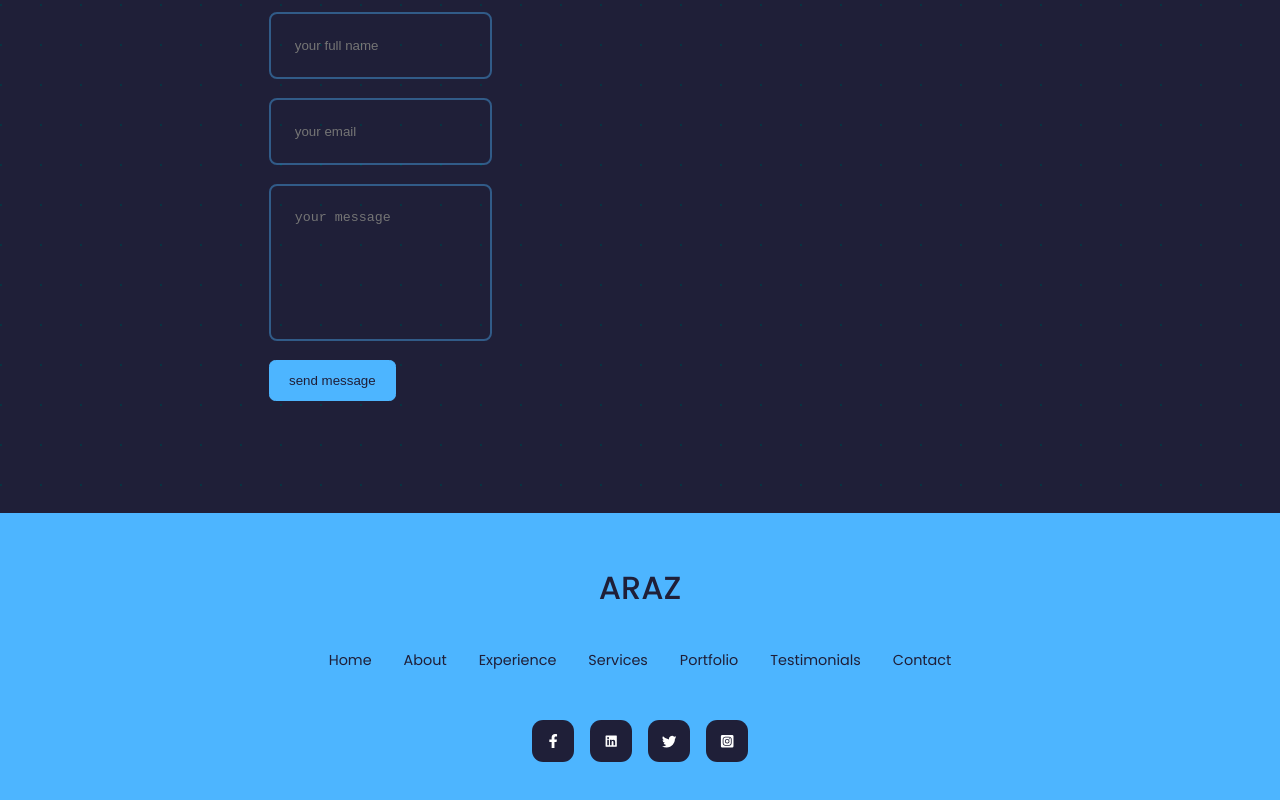
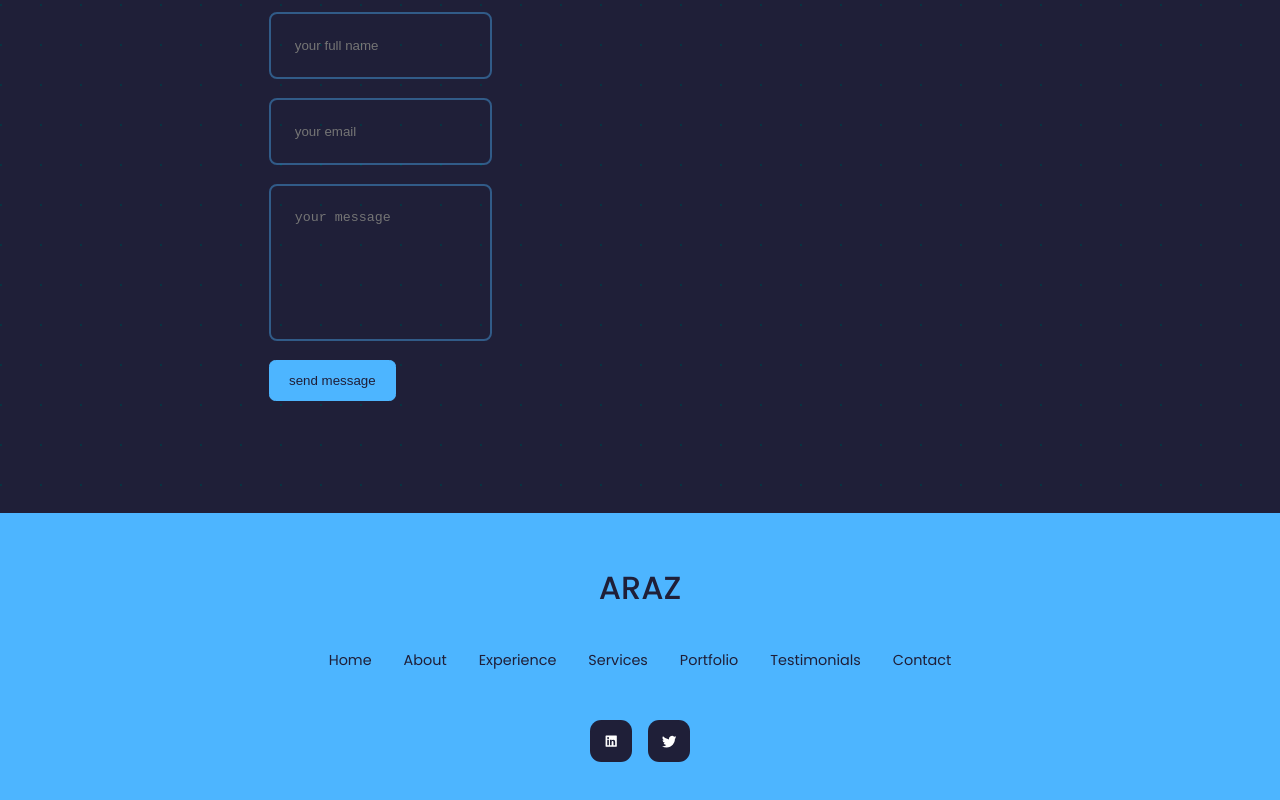
Before and after one commit to arasaa/araz, a React (Create React App) app: page / in a window 1280 px wide. Shown: the part 4436-5236 px from the top of the page. Built offline with nearby package versions, Linux system fonts and the light colour scheme; a web font is replaced by a local one.

Commit message:
added social links

```diff
--- a/src/components/footer/Footer.jsx
+++ b/src/components/footer/Footer.jsx
@@ -19,10 +19,10 @@ const Footer = () => {
         <li><a href="#contact">Contact</a></li>
       </ul>
       <div className="footer-socials">
-          <a href=""><FaFacebookF /></a>
-          <a href=""><AiFillLinkedin /></a>
-          <a href=""><BsTwitter /></a>
-          <a href=""><FaInstagramSquare /></a>
+          {/* <a href=""><FaFacebookF /></a> */}
+          <a href="https://www.linkedin.com/in/araz-saydu-594940198/" target="blank"><AiFillLinkedin /></a>
+          <a href="https://twitter.com/ArazSaydu" target="blank"><BsTwitter /></a>
+          {/* <a href=""><FaInstagramSquare /></a> */}
         </div>
     </footer>
   )
```
